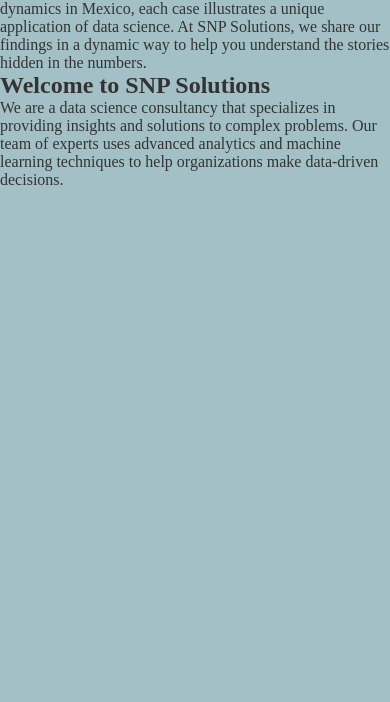
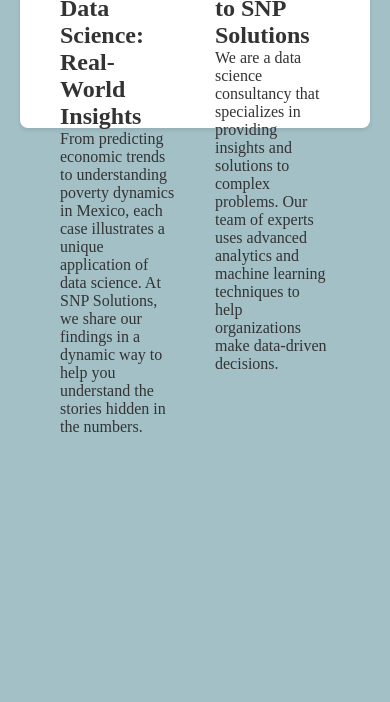
Before and after one commit to axelsn04/webpage-flexbox-TOP, a plain HTML site: page index.html in a window 390 px wide. Shown: the part 142-844 px from the top of the page. Drawn offline with Linux system fonts and the light colour scheme.

Commit message:
style: add layout styling to introduction section and adjust heading level
HTML:
- Changed SNP section heading from <h1> to <h2> for semantic hierarchy consistency

CSS:
- Added styles for .introduction-section: padding, white background, rounded corners, box-shadow, flex layout, and fixed height
- Styled .welcome-section and .snp-section to align content with padding and vertical distribution

Note:
- Consider making `.introduction-section` height responsive instead of fixed (e.g., `min-height` or removing `height: 200px`) to avoid issues with overflow or mobile layout

```diff
--- a/index.html
+++ b/index.html
@@ -23,7 +23,7 @@
     </div>
     <div class="introduction-section">
         <div class="welcome-section">
-            <h1>Applied Data Science: Real-World Insights</h1>
+            <h2>Applied Data Science: Real-World Insights</h2>
             <p>From predicting economic trends to understanding poverty dynamics in Mexico, each case illustrates a unique application of data science. At SNP Solutions, we share our findings in a dynamic way to help you understand the stories hidden in the numbers.</p>
         </div>
         <div class="snp-section">
--- a/styles.css
+++ b/styles.css
@@ -41,3 +41,23 @@
   nav.menu a:hover {
     color: #000;
   }
+
+  .introduction-section {
+    padding: 20px;
+    background-color: #ffffff;
+    margin: 20px;
+    border-radius: 8px;
+    box-shadow: 0 2px 4px rgba(0, 0, 0, 0.1);
+    display: flex;
+    height: 200px;
+  }
+
+  .welcome-section,
+  .snp-section {
+    flex: 1;
+    padding: 20px;
+    display: flex;
+    flex-direction: column;
+    align-items: baseline;
+    justify-content: space-evenly;
+  }
```
